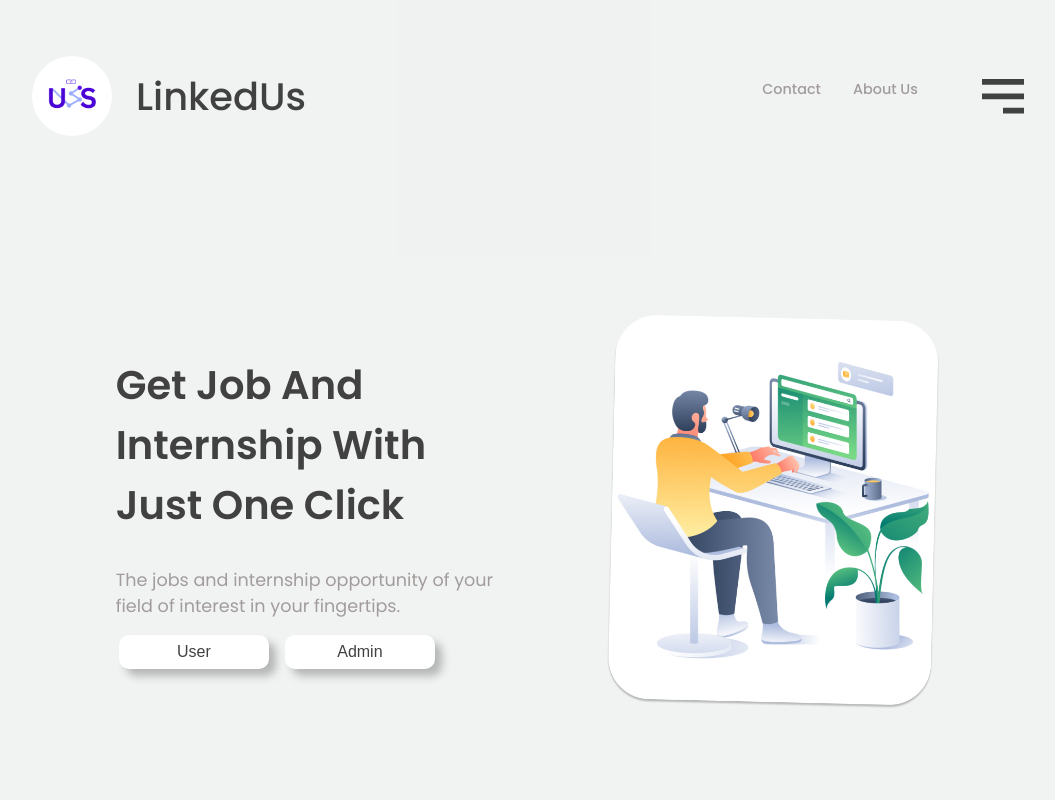
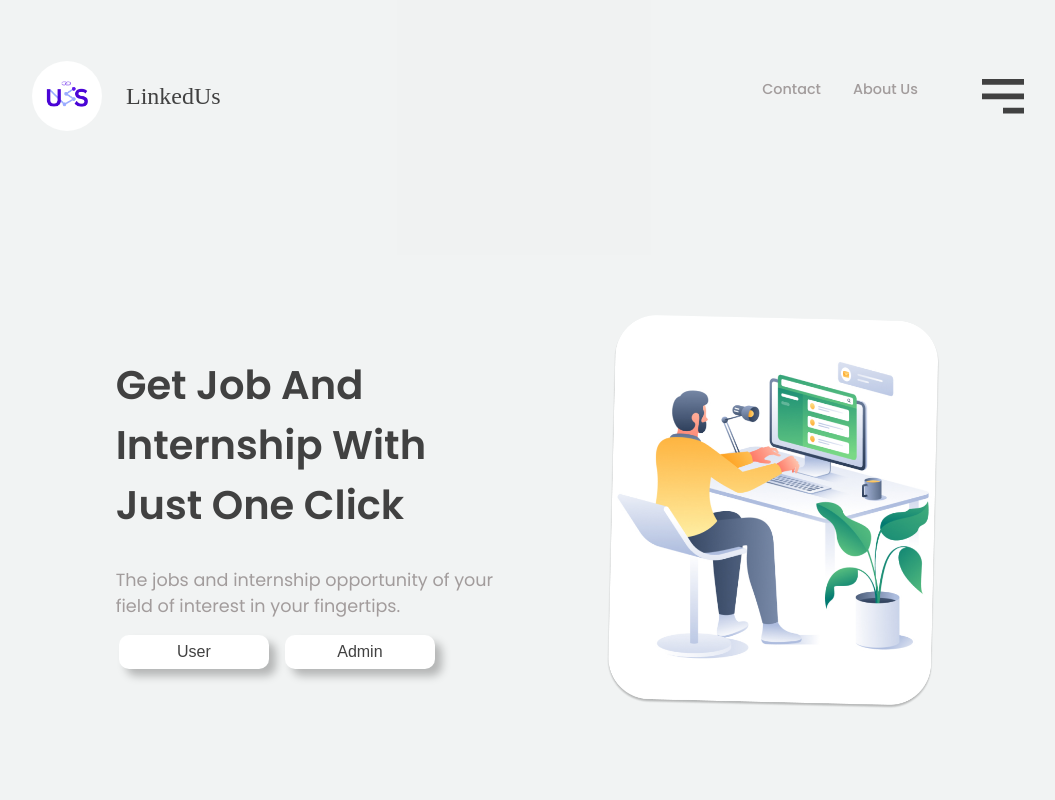
Before and after one commit to santoshyadav-29/LinkedUs-2.0, a React (Vite) app in the folder Frontend/: page / in a window 1280 px wide. Both pictures are taken after a click on the picture 184 px from the left and 96 px from the top of the page. Shown: the top 800 px of the page, without its empty margins (112-1167 px from the left). Built offline with nearby package versions, Linux system fonts and the light colour scheme.

Commit message:
SANTOSH:CHANGED

```diff
--- a/Frontend/src/Common pages/ContactUS.jsx
+++ b/Frontend/src/Common pages/ContactUS.jsx
@@ -9,13 +9,13 @@ export default function ContactUs() {
       <div className="layout">
         <Navigation_Bar />
         <div className="AboutUsOverall">
-          <div className="Divider">.</div>
+          {/* <div className="Divider">.</div> */}
 
           <div className="Mid">
             <p id="Contact">Contact Us</p>
             <img src="\Images\\Contact.png" alt="img" id="imageee" />
           </div>
-          <div className="Divider">.</div>
+          {/* <div className="Divider">.</div> */}
           <div className="Bottom">
             <div className="AboutUs1">
               <h1>Email</h1>
@@ -28,7 +28,7 @@ export default function ContactUs() {
                 </p>
               </div>
             </div>
-            <div className="AboutUs2">
+            <div className="AboutUs1">
               <h1>Phone Number ?</h1>
               <div className="paragraph">
                 <p>
@@ -40,7 +40,7 @@ export default function ContactUs() {
                 </p>
               </div>
             </div>
-            <div className="AboutUs3">
+            <div className="AboutUs1">
               <h1>More information..</h1>
               <div className="paragraph">
                 <p>
--- a/Frontend/src/Components/Navigation_Bar.jsx
+++ b/Frontend/src/Components/Navigation_Bar.jsx
@@ -20,7 +20,13 @@ export default function Navigation_Bar(props) {
               alt=""
               id="MainLogo"
             />
-            {showText && <h1>LinkedUs</h1>}
+            {showText && <h1
+            style={{
+              fontSize: "1.5rem",
+              fontFamily: "cursive",
+            }}
+
+            >LinkedUs</h1>}
           </div>
           <div className="nav-links">
             <ul>
--- a/Frontend/src/index.css
+++ b/Frontend/src/index.css
@@ -87,13 +87,13 @@ Header {
 
   transition: all 0.4s ease-in-out;
   color: var(--primary-color);
-  animation: logo 2s;
+  animation: logo 2s ease-in-out  ;
 
 }
 
 @keyframes logo {
   0% {
-    opacity: 0;
+    opacity: 0.5;
     transform: scale(1);
   }
 
@@ -112,8 +112,8 @@ Header {
 
 
 .logo img {
-  width: 80px;
-  height: 80px;
+  width: 70px;
+  /* height: 80px;/ */
   border-radius: 50%;
 
 }
```
